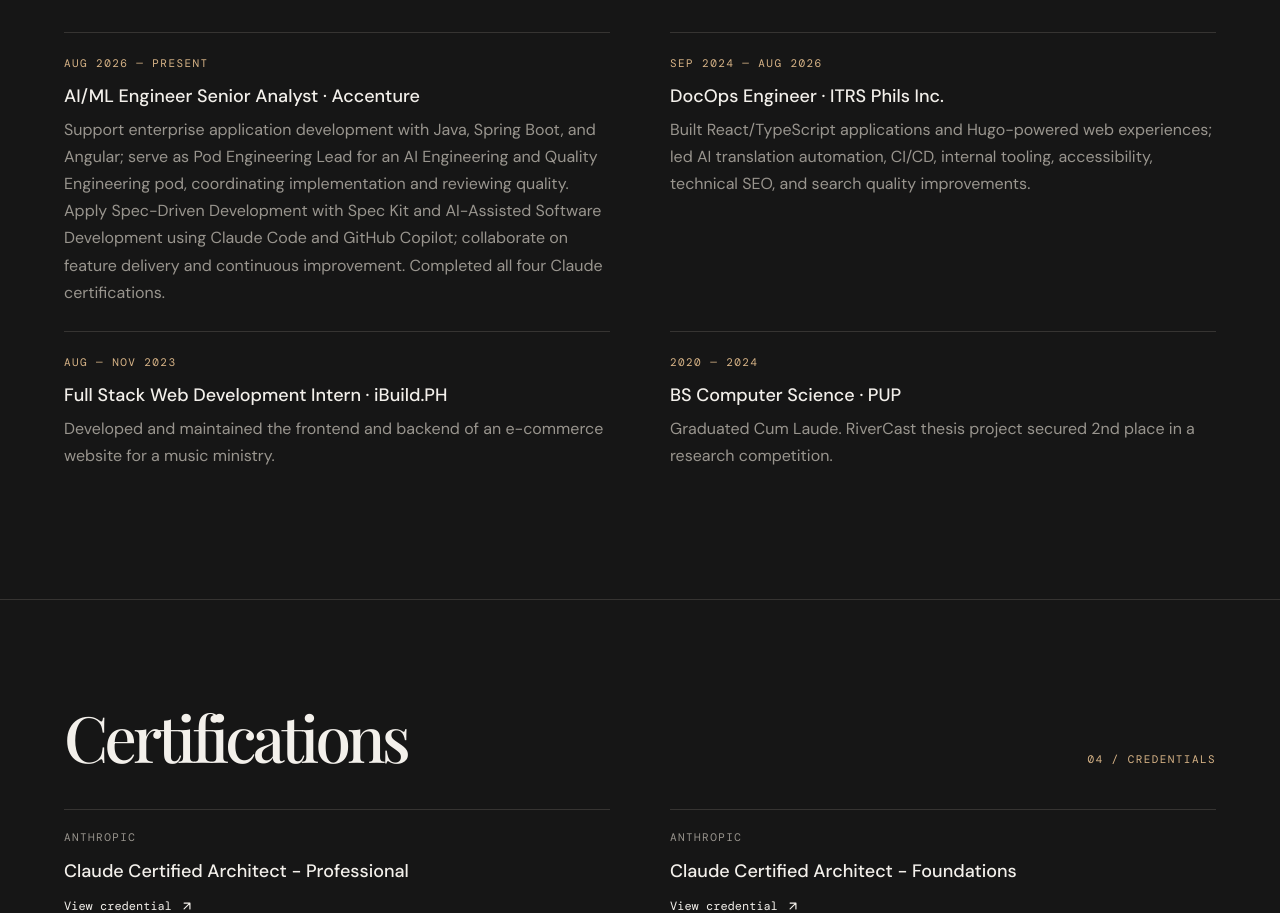
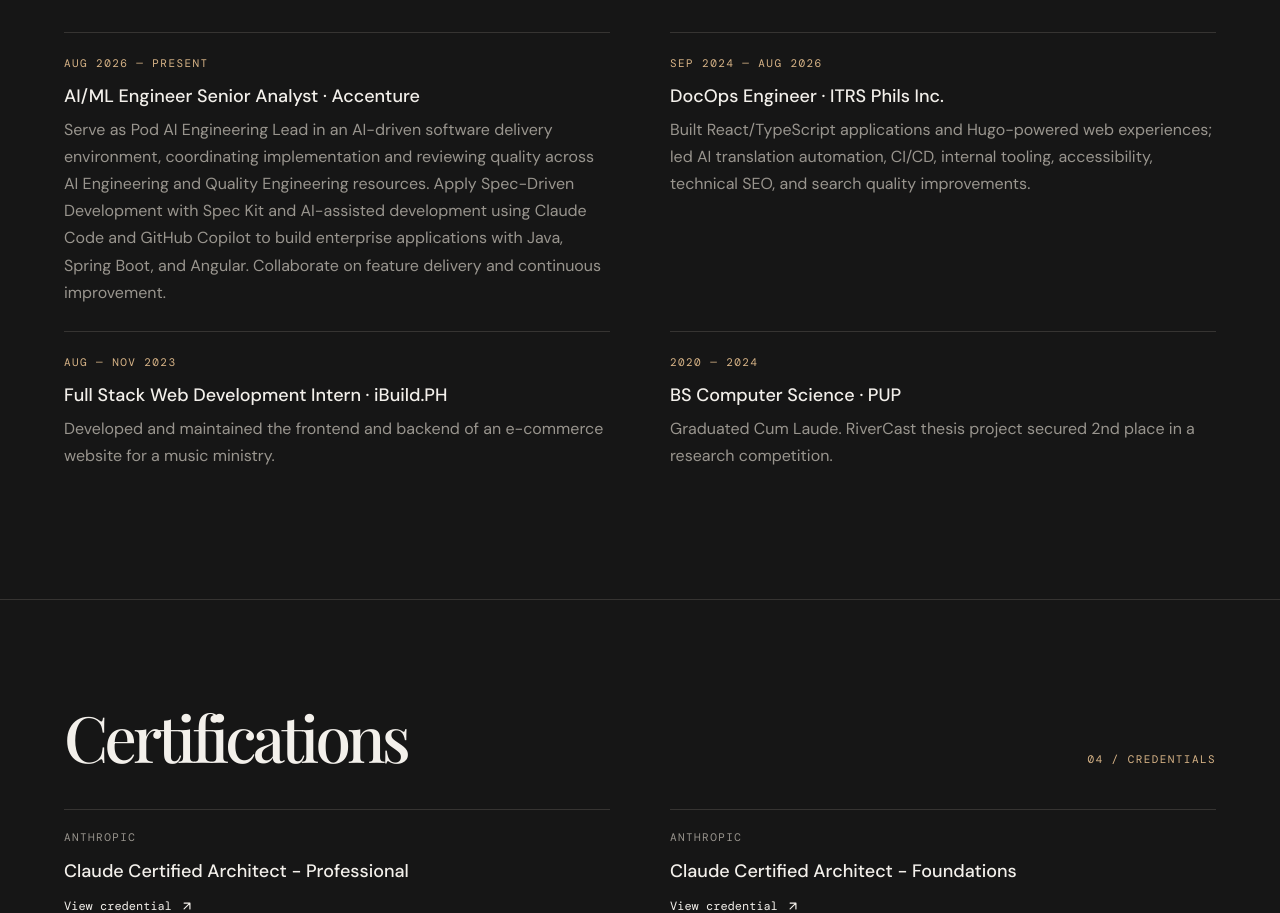
Before and after one commit to pmcm4/portfolio, a React (Vite) app: page / in a window 1280 px wide. Shown: the part 3041-3954 px from the top of the page. Built offline with nearby package versions, Linux system fonts and the light colour scheme.

Commit message:
Refine Accenture experience wording in portfolio and CV

```diff
--- a/src/App.tsx
+++ b/src/App.tsx
@@ -46,7 +46,7 @@
       <section className={styles.hero}><div><p className={styles.eyebrow}>AI/ML ENGINEER · ACCENTURE · MANILA</p><h1>Paolo Miguel<br />Morato</h1><p className={styles.lede}>I build practical AI, automation, and web systems that make complex work clearer.</p><a className={`${styles.button} ${styles.downloadButton}`} href="/Morato%20-%20Resume%202026.pdf" download><span>Download CV</span><svg className={styles.downloadIcon} width="16" height="16" viewBox="0 0 24 24" fill="none" stroke="currentColor" strokeWidth="2" strokeLinecap="round" strokeLinejoin="round" aria-hidden="true" focusable="false"><path d="M12 3v12m-5-5 5 5 5-5M5 17v4h14v-4" /></svg></a></div><div className={styles.facts}><div><span>Currently</span><strong>AI/ML Engineer<br />Accenture</strong></div><div><span>Previously</span><strong>DocOps Engineer<br />ITRS Phils Inc.</strong></div><div><span>Based in</span><strong>Manila<br />Philippines</strong></div></div></section>
       <section id="about" className={styles.section}><div className={styles.sectionHeading}><h2>About</h2><span>01 / PROFILE</span></div><div className={styles.aboutGrid}><p className={styles.largeCopy}>I work at the intersection of software engineering, AI/ML, and developer experience. My focus is building useful systems, improving workflows, and shipping reliable products.</p><div className={styles.bodyCopy}><p>At Accenture, I work as an AI/ML Engineer in the AI/ML Computational Science practice, beginning August 2026.</p><p>Before that, I was a DocOps Engineer at ITRS Phils Inc. from September 2024 to August 2026. I led AI-driven initiatives, including a translation automation system that reduced translation costs by 95% while maintaining near-human quality.</p><p>My toolkit includes TypeScript, JavaScript, Python, React, Node.js, Docker, Jenkins, OpenAI APIs, RAG pipelines, PyTorch, Sentence Transformers, PostgreSQL, and cloud services.</p></div></div></section>
       <section id="work" className={styles.section}><div className={styles.sectionHeading}><h2>Selected work</h2><span>02 / PROJECTS</span></div><div className={styles.projects}>{projects.map((project) => <article className={styles.project} key={project.title}><div><p className={styles.projectType}>{project.type}</p><h3>{project.title}</h3><p className={styles.projectDescription}>{project.description}</p></div><div><p className={styles.stack}>{project.stack}</p><div className={styles.links}>{project.links.map((link) => <a key={link.label} href={link.url} target="_blank" rel="noreferrer">{link.label} ↗</a>)}</div></div></article>)}</div></section>
-      <section className={styles.section}><div className={styles.sectionHeading}><h2>Experience</h2><span>03 / TIMELINE</span></div><div className={styles.timeline}><div><time>AUG 2026 — PRESENT</time><h3>AI/ML Engineer Senior Analyst · Accenture</h3><p>Support enterprise application development with Java, Spring Boot, and Angular; serve as Pod Engineering Lead for an AI Engineering and Quality Engineering pod, coordinating implementation and reviewing quality. Apply Spec-Driven Development with Spec Kit and AI-Assisted Software Development using Claude Code and GitHub Copilot; collaborate on feature delivery and continuous improvement. Completed all four Claude certifications.</p></div><div><time>SEP 2024 — AUG 2026</time><h3>DocOps Engineer · ITRS Phils Inc.</h3><p>Built React/TypeScript applications and Hugo-powered web experiences; led AI translation automation, CI/CD, internal tooling, accessibility, technical SEO, and search quality improvements.</p></div><div><time>AUG — NOV 2023</time><h3>Full Stack Web Development Intern · iBuild.PH</h3><p>Developed and maintained the frontend and backend of an e-commerce website for a music ministry.</p></div><div><time>2020 — 2024</time><h3>BS Computer Science · PUP</h3><p>Graduated Cum Laude. RiverCast thesis project secured 2nd place in a research competition.</p></div></div></section>
+      <section className={styles.section}><div className={styles.sectionHeading}><h2>Experience</h2><span>03 / TIMELINE</span></div><div className={styles.timeline}><div><time>AUG 2026 — PRESENT</time><h3>AI/ML Engineer Senior Analyst · Accenture</h3><p>Serve as Pod AI Engineering Lead in an AI-driven software delivery environment, coordinating implementation and reviewing quality across AI Engineering and Quality Engineering resources. Apply Spec-Driven Development with Spec Kit and AI-assisted development using Claude Code and GitHub Copilot to build enterprise applications with Java, Spring Boot, and Angular. Collaborate on feature delivery and continuous improvement.</p></div><div><time>SEP 2024 — AUG 2026</time><h3>DocOps Engineer · ITRS Phils Inc.</h3><p>Built React/TypeScript applications and Hugo-powered web experiences; led AI translation automation, CI/CD, internal tooling, accessibility, technical SEO, and search quality improvements.</p></div><div><time>AUG — NOV 2023</time><h3>Full Stack Web Development Intern · iBuild.PH</h3><p>Developed and maintained the frontend and backend of an e-commerce website for a music ministry.</p></div><div><time>2020 — 2024</time><h3>BS Computer Science · PUP</h3><p>Graduated Cum Laude. RiverCast thesis project secured 2nd place in a research competition.</p></div></div></section>
       <section id="certifications" className={styles.section}><div className={styles.sectionHeading}><h2>Certifications</h2><span>04 / CREDENTIALS</span></div><div className={styles.timeline}>{certifications.map((certification) => <div key={certification.url}><p className={styles.projectType}>ANTHROPIC</p><h3>{certification.title}</h3><div className={styles.links}><a className={styles.credentialLink} href={certification.url} target="_blank" rel="noreferrer">View credential<svg width="14" height="14" viewBox="0 0 24 24" fill="none" stroke="currentColor" strokeWidth="2" strokeLinecap="round" strokeLinejoin="round" aria-hidden="true" focusable="false"><path d="M7 17 17 7M7 7h10v10" /></svg></a></div></div>)}</div></section>
       <section id="contact" className={`${styles.section} ${styles.contact}`}><div><div className={styles.sectionHeading}><h2>Let’s talk.</h2><span>05 / CONTACT</span></div><p className={styles.largeCopy}>Have a question, opportunity, or useful problem to solve?</p><p className={styles.contactDetails}><a href="mailto:pmorato187@gmail.com">pmorato187@gmail.com</a></p><div className={styles.socials}><a href="https://github.com/pmcm4" target="_blank" rel="noreferrer">GitHub</a><a href="https://www.linkedin.com/in/paolo-miguel-morato/" target="_blank" rel="noreferrer">LinkedIn</a><a href="https://www.instagram.com/pao.lamb/" target="_blank" rel="noreferrer">Instagram</a></div></div><form ref={form} onSubmit={sendEmail} className={styles.form}><input name="from_name" placeholder="Name" required /><input name="from_email" type="email" placeholder="Email" required /><textarea name="message" rows={6} placeholder="Message" required /><button className={styles.button} type="submit">Send message ↗</button></form></section>
     </main><footer className={styles.footer}><span>PMCM / 2026</span></footer><ToastContainer toastStyle={{ backgroundColor: '#242321', color: '#f3f0eb', border: '1px solid #5a5145' }} />
```
Also changed, not shown: 1 other file (tests, documents, lock files or other folders).
